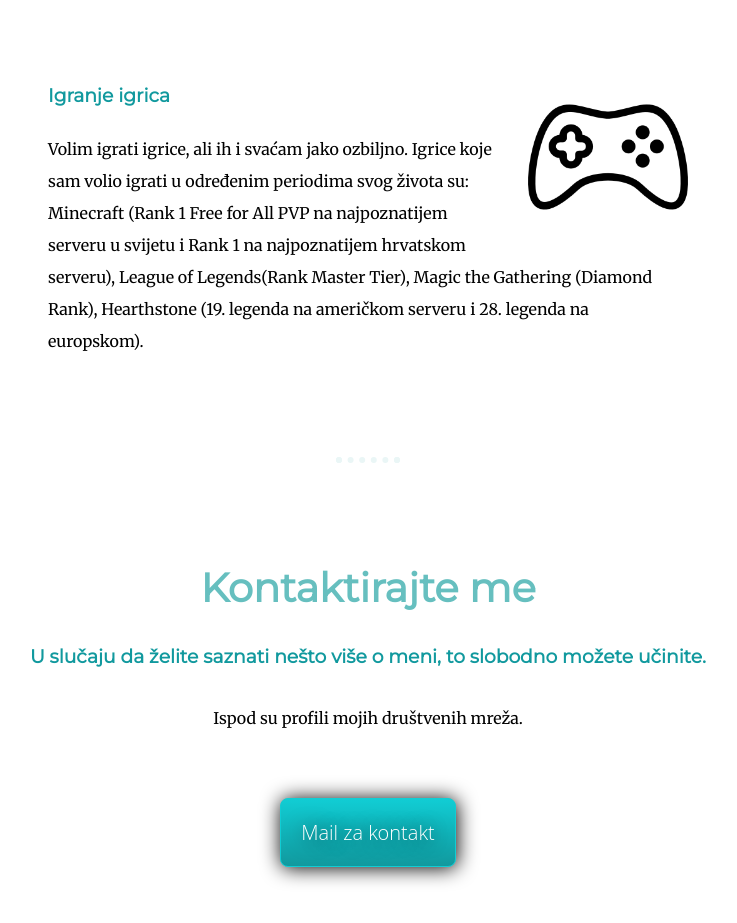
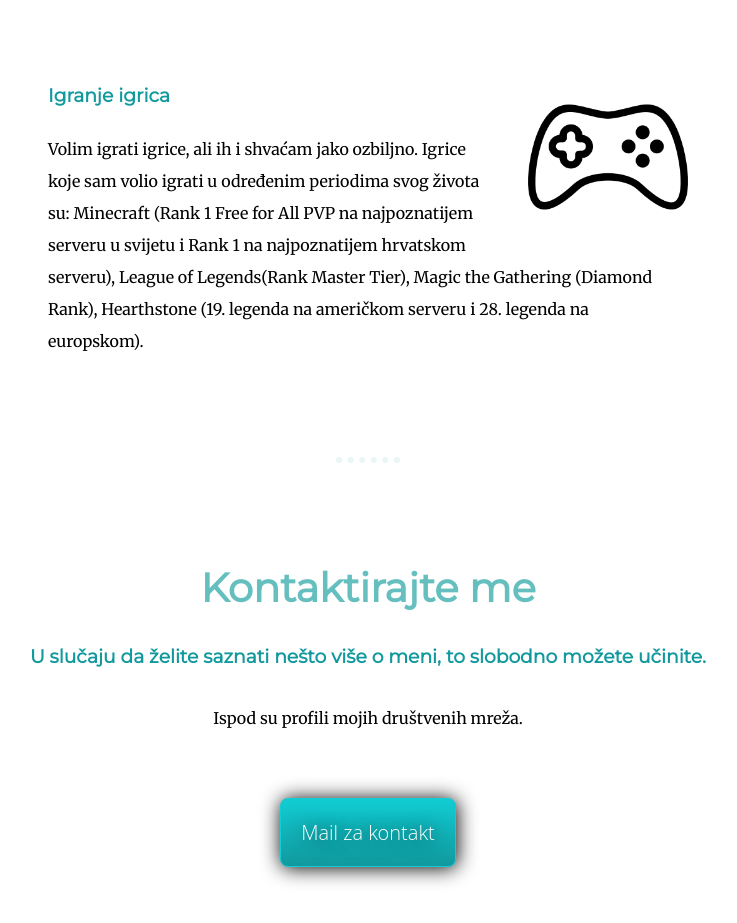
Before and after one commit to Fazzed/Osobna-stranica, a plain HTML site: page index.html in a window 1280 px wide. Shown: the part 1740-2663 px from the top of the page, without its empty margins (272-1009 px from the left). Drawn offline with Linux system fonts and the light colour scheme.

Commit message:
Update index.html

```diff
--- a/index.html
+++ b/index.html
@@ -34,7 +34,7 @@
           <div class="skill-row">
             <img class="slika2" src="images/console.png" alt="gaming-img">
             <h3>Igranje igrica</h3>
-            <p>Volim igrati igrice, ali ih i svaćam jako ozbiljno. Igrice koje sam volio igrati u određenim periodima svog života su: Minecraft (Rank 1 Free for All PVP na najpoznatijem serveru u svijetu i Rank 1 na najpoznatijem hrvatskom serveru), League of Legends(Rank Master Tier), Magic the Gathering (Diamond Rank), Hearthstone (19. legenda na američkom serveru i 28. legenda na europskom).</p>
+            <p>Volim igrati igrice, ali ih i shvaćam jako ozbiljno. Igrice koje sam volio igrati u određenim periodima svog života su: Minecraft (Rank 1 Free for All PVP na najpoznatijem serveru u svijetu i Rank 1 na najpoznatijem hrvatskom serveru), League of Legends(Rank Master Tier), Magic the Gathering (Diamond Rank), Hearthstone (19. legenda na američkom serveru i 28. legenda na europskom).</p>
         </div>
         </div>
         <hr>
```
